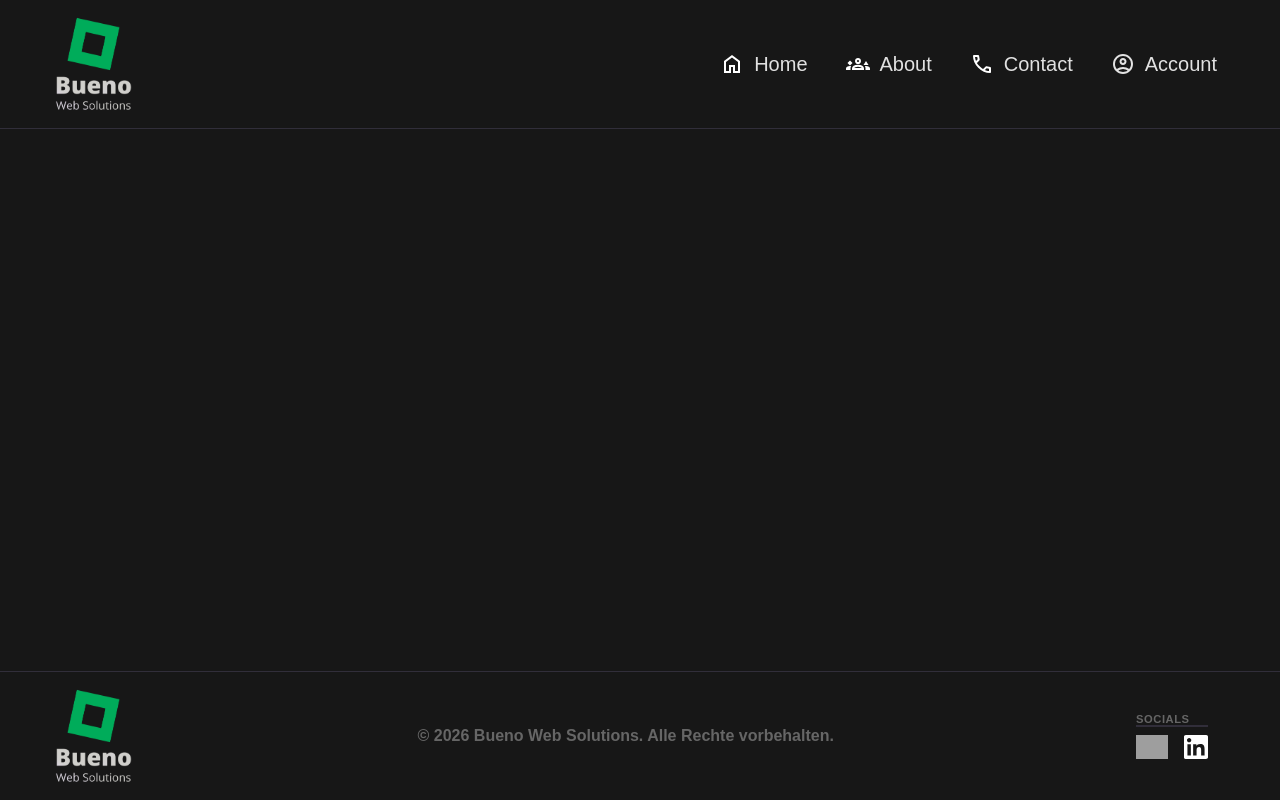
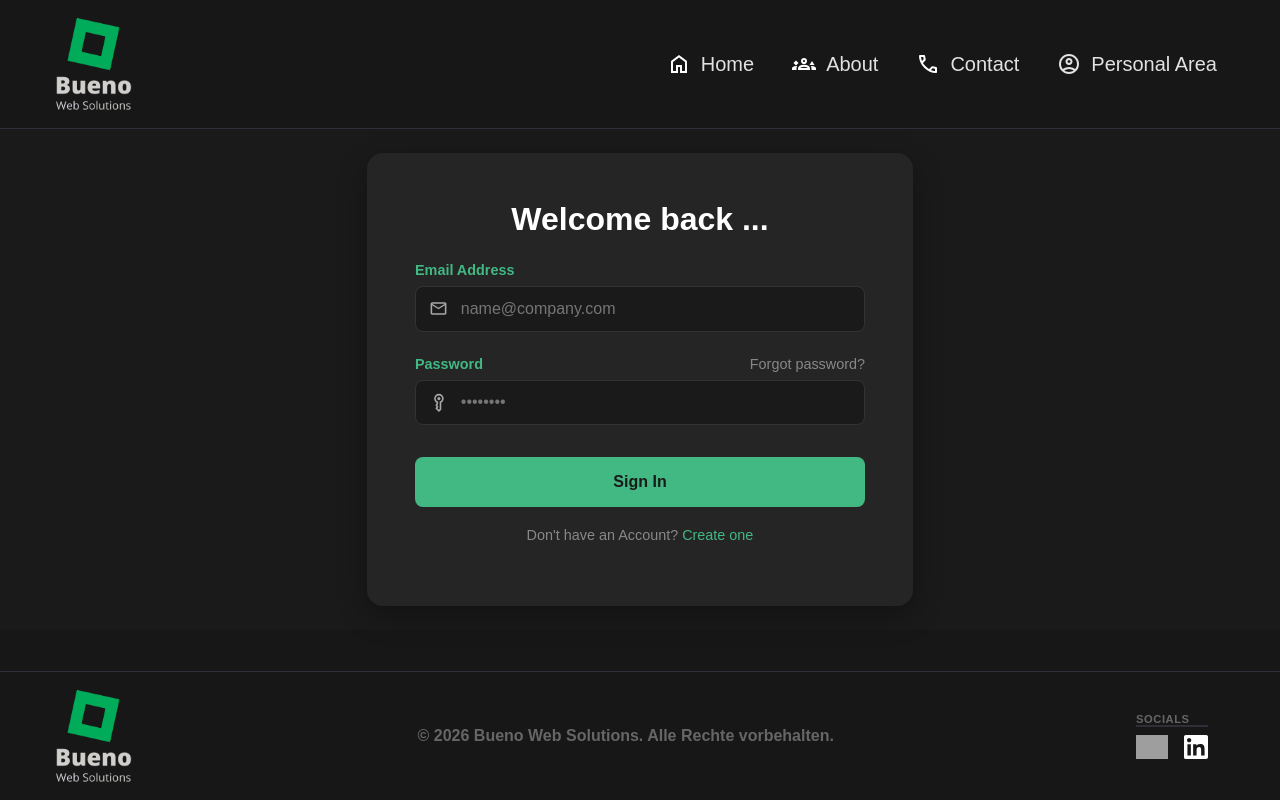
Before and after one commit to McBenjihood/buenows-frontend, a Vue app: page /auth/login in a window 1280 px wide. Built offline with nearby package versions, Linux system fonts and the light colour scheme; grey boxes are pictures that could not be loaded; a web font is replaced by a local one.

Commit message:
- Small fixes to router config - Renamed some components - Working on authentication behaviour

```diff
--- a/src/App.vue
+++ b/src/App.vue
@@ -1,6 +1,11 @@
 <script setup lang="ts">
 import HeaderComponent from '@/components/App/Header/HeaderComponent.vue'
 import FooterComponent from '@/components/App/Footer/FooterComponent.vue'
+
+import { authStore } from '@/assets/ts/auth'
+
+authStore.initialize()
+
 </script>
 
 <template>
--- a/src/assets/ts/auth.ts
+++ b/src/assets/ts/auth.ts
@@ -3,23 +3,9 @@ import { checkAuth } from '@/assets/ts/api_functions.ts'
 
 export const authStore = reactive({
   isAuthenticated: false,
-  user: null as any,
+
 
   async initialize() {
-    const hasToken = !!localStorage.getItem('token')
-    if (!hasToken) {
-      this.isAuthenticated = false
-      return
-    }
     this.isAuthenticated = await checkAuth()
-  },
-
-  setAuthenticated(status: boolean, token?: string) {
-    this.isAuthenticated = status
-    if (token) {
-      localStorage.setItem('token', token)
-    } else {
-      localStorage.removeItem('token')
-    }
-  },
+  }
 })
--- a/src/components/App/AccountView/CredentialComponent.vue
+++ b/src/components/App/AuthView/CredentialComponent.vue
@@ -12,7 +12,7 @@ const password = ref('')
 const errorMsg = ref<string | null>(null)
 const isLoading = ref(false)
 
-const switchRoute = computed(() => `/account/${String(route.meta.action_string)}`)
+const switchRoute = computed(() => `/auth/${String(route.meta.action_string)}`)
 
 async function handleSubmit() {
   if (!email.value || !password.value) {
@@ -45,7 +45,7 @@ async function handleSubmit() {
       }
     } else {
       alert('Registration successful! Please login.')
-      router.push('/account/login')
+      router.push('/auth/login')
     }
   } catch (error: any) {
     console.error('API Error:', error)
--- a/src/components/App/Header/NavBarComponent.vue
+++ b/src/components/App/Header/NavBarComponent.vue
@@ -3,6 +3,8 @@ import homeIcon from '@/assets/img/icons/navbar/home.svg'
 import aboutIcon from '@/assets/img/icons/navbar/about_us.svg'
 import contactIcon from '@/assets/img/icons/navbar/contact.svg'
 import accountIcon from '@/assets/img/icons/navbar/account_circle.svg'
+import {authStore} from '@/assets/ts/auth'
+
 </script>
 
 <template>
@@ -25,12 +27,18 @@ import accountIcon from '@/assets/img/icons/navbar/account_circle.svg'
         <span>Contact</span>
       </router-link>
     </li>
-    <li>
-      <router-link to="/account/login">
+    <li v-if="!authStore.isAuthenticated">
+      <router-link to="/auth/login">
         <img :src="accountIcon" alt="Account" class="nav-icon" />
         <span>Account</span>
       </router-link>
-    </li>
+    </li >
+    <li v-else>
+      <router-link to="/account">
+        <img :src="accountIcon" alt="Account" class="nav-icon" />
+        <span>Personal Area</span>
+      </router-link>
+    </li >
   </ul>
 </template>
 
--- a/src/router/index.ts
+++ b/src/router/index.ts
@@ -1,6 +1,5 @@
 import { createRouter, createWebHistory } from 'vue-router'
-import { authStore } from '@/assets/ts/auth.ts'
-
+import { authStore } from '../assets/ts/auth'
 const router = createRouter({
   history: createWebHistory(import.meta.env.BASE_URL),
   routes: [
@@ -20,15 +19,14 @@ const router = createRouter({
       component: () => import('@/views/ContactView.vue')
     },
     {
-      path: '/account',
-      name: 'Account',
-      component: () => import('@/views/AccountView.vue'),
-      redirect: '/account/login',
+      path: '/auth',
+      name: 'Auth',
+      component: () => import('@/views/AuthView.vue'),
       children: [
         {
           path: 'login',
           name: 'Login',
-          component: () => import('@/components/App/AccountView/CredentialComponent.vue'),
+          component: () => import('@/components/App/AuthView/CredentialComponent.vue'),
           meta: {
             title: 'Welcome back ...',
             button_text: 'Sign In',
@@ -40,7 +38,7 @@ const router = createRouter({
         {
           path: 'register',
           name: 'Register',
-          component: () => import('@/components/App/AccountView/CredentialComponent.vue'),
+          component: () => import('@/components/App/AuthView/CredentialComponent.vue'),
           meta: {
             title: 'Welcome back to BuenoWS',
             button_text: 'Register',
@@ -51,13 +49,18 @@ const router = createRouter({
         }
       ],
     },
+    {
+      path: '/account',
+      name: 'Account',
+      component: () => '@/views/AccountView.vue'
+    }
   ],
 })
 
 router.beforeEach((to) => {
-  if (to.path.includes('/account')) {
-    if (authStore.isAuthenticated) {
-      return {name: 'Login'}
+  if (to.path.startsWith('/account')) {
+    if (!authStore.isAuthenticated) {
+      return { name: 'Login' }
     }
   }
 })
--- a/src/views/AccountView.vue
+++ b/src/views/AccountView.vue
@@ -3,13 +3,9 @@
 </script>
 
 <template>
-  <router-view :key="$route.fullPath" class="account-view"/>
+
 </template>
 
 <style scoped>
-.account-view {
-  margin: 0px;
-  padding: 0px;
-  height: 100%;
-}
+
 </style>
--- /dev/null
+++ b/src/views/AuthView.vue
@@ -0,0 +1,15 @@
+<script setup lang="ts">
+
+</script>
+
+<template>
+  <router-view :key="$route.fullPath" class="account-view"/>
+</template>
+
+<style scoped>
+.account-view {
+  margin: 0px;
+  padding: 0px;
+  height: 100%;
+}
+</style>
```
Also changed, not shown: src/components/App/AuthView/UserComponent.vue (renamed from src/components/App/AccountView/UserComponent.vue), 1 other file (tests, documents, lock files or other folders).
